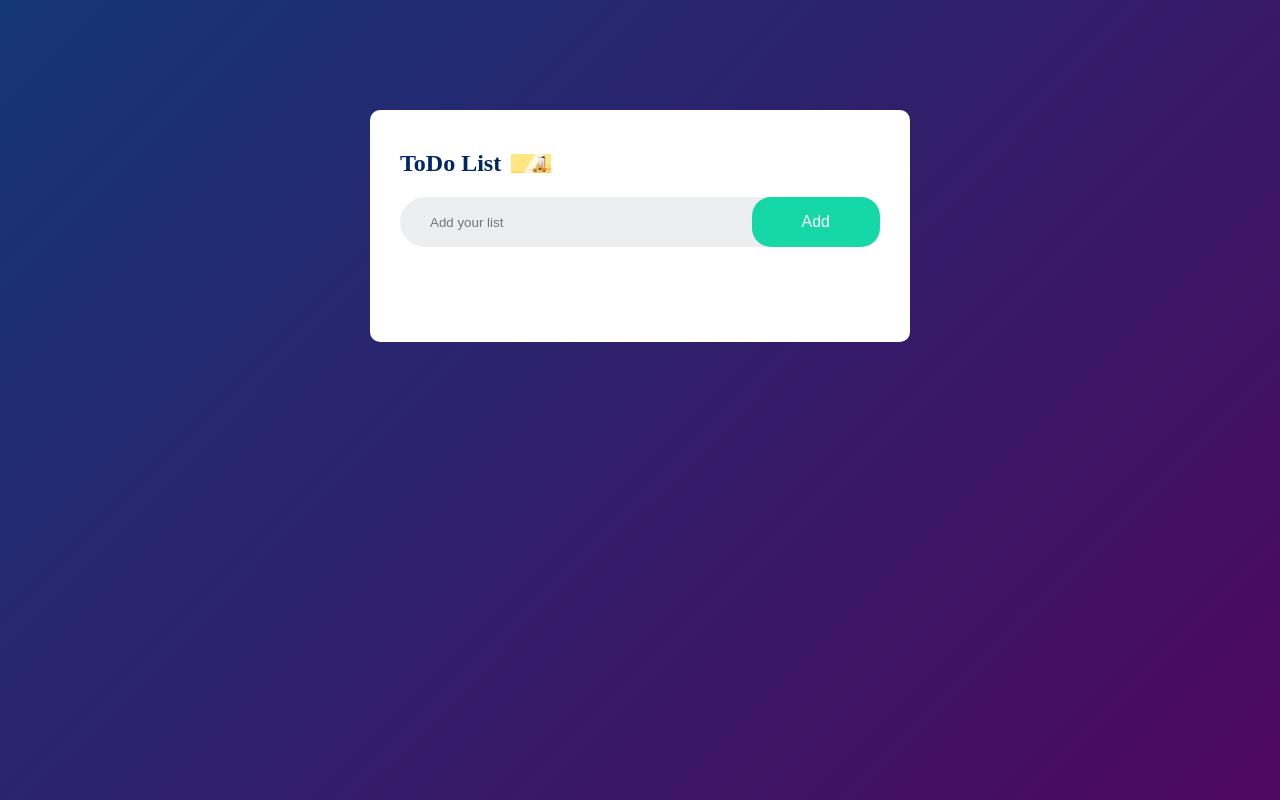
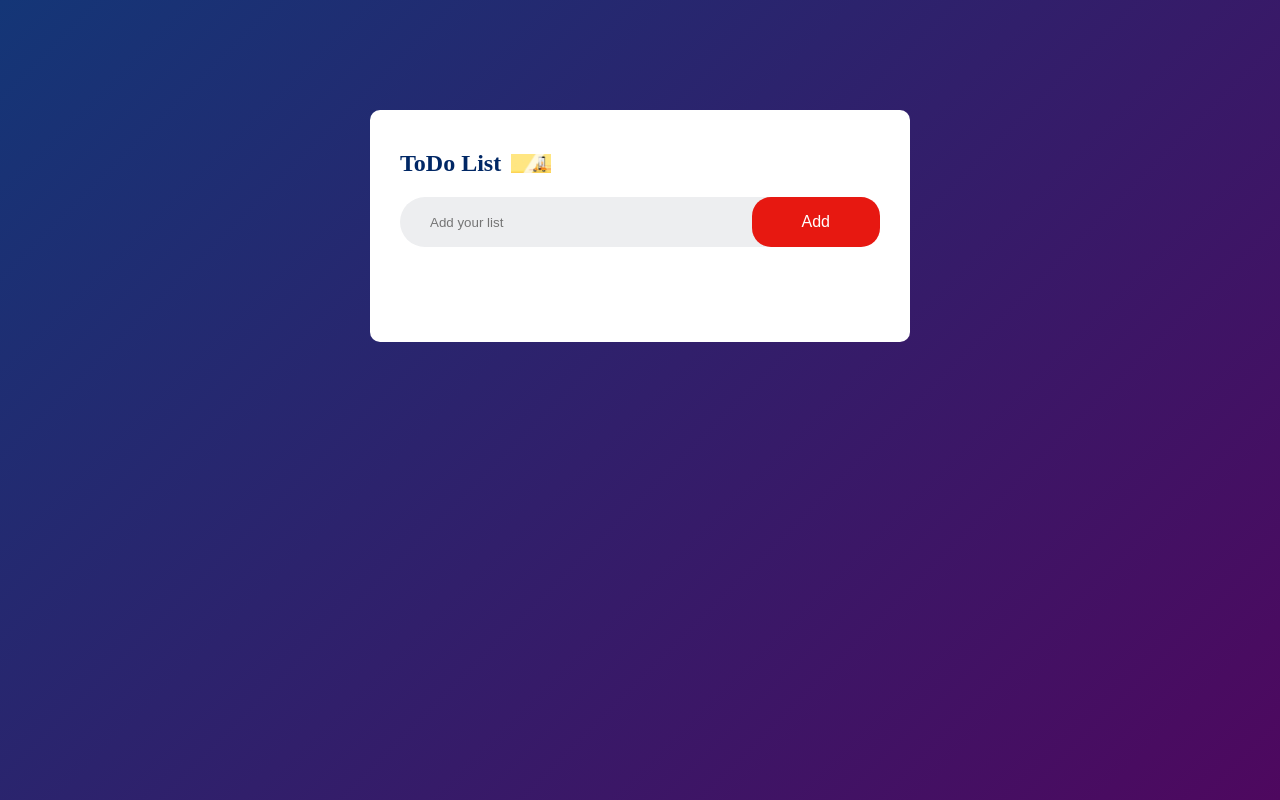
Before and after one commit to samua962/samPort, a plain HTML site: page index.html in a window 1280 px wide. Drawn offline with Linux system fonts and the light colour scheme.

Commit message:
chenged button color

```diff
--- a/style.css
+++ b/style.css
@@ -51,7 +51,7 @@ button{
     border: none;
     outline: none;
     padding: 16px 50px;
-    background: #16d8a7;
+    background: #e71811;
     border-radius: 19px;
 color: #fff;
 font-size: 16px;
```
